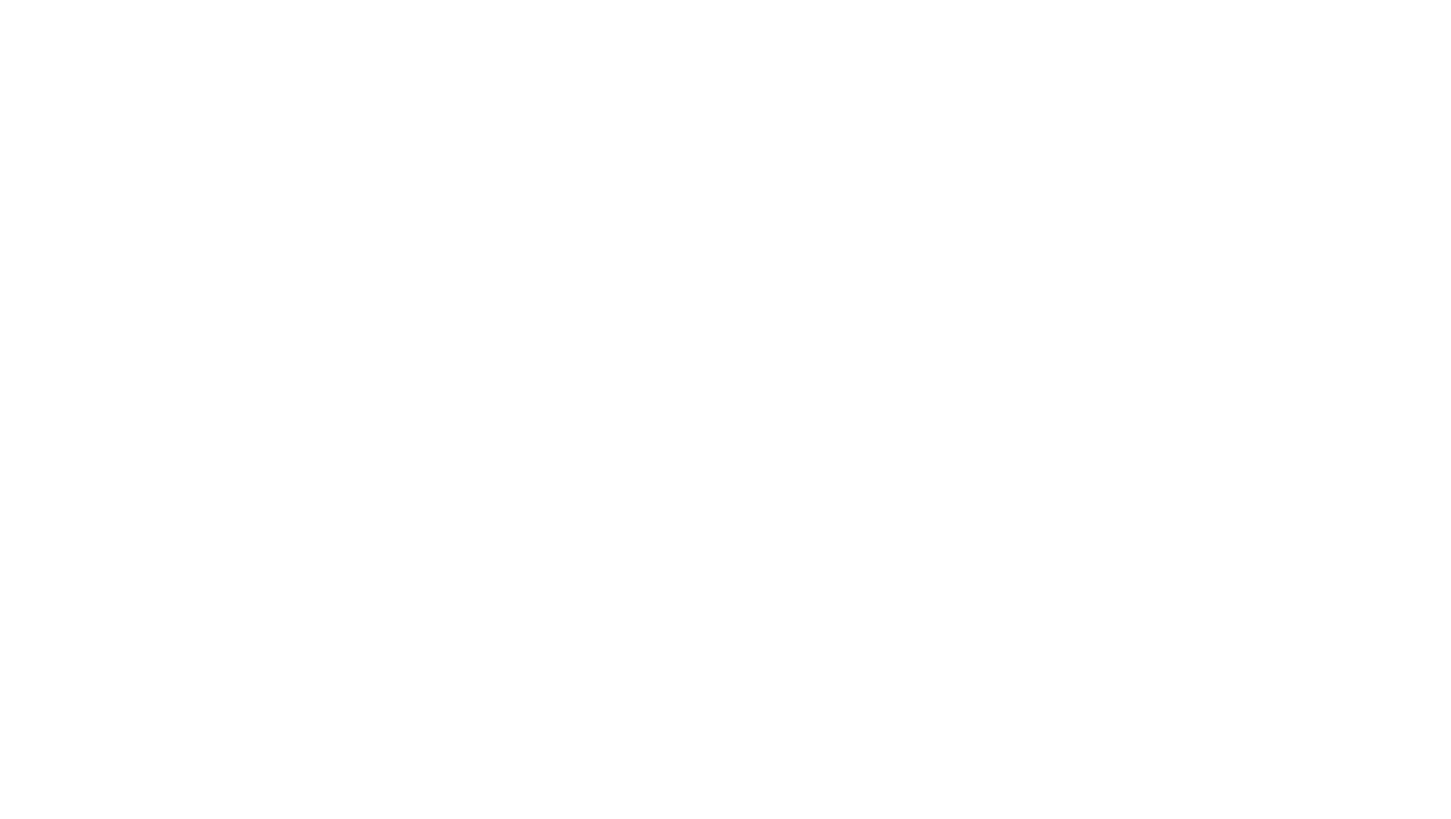
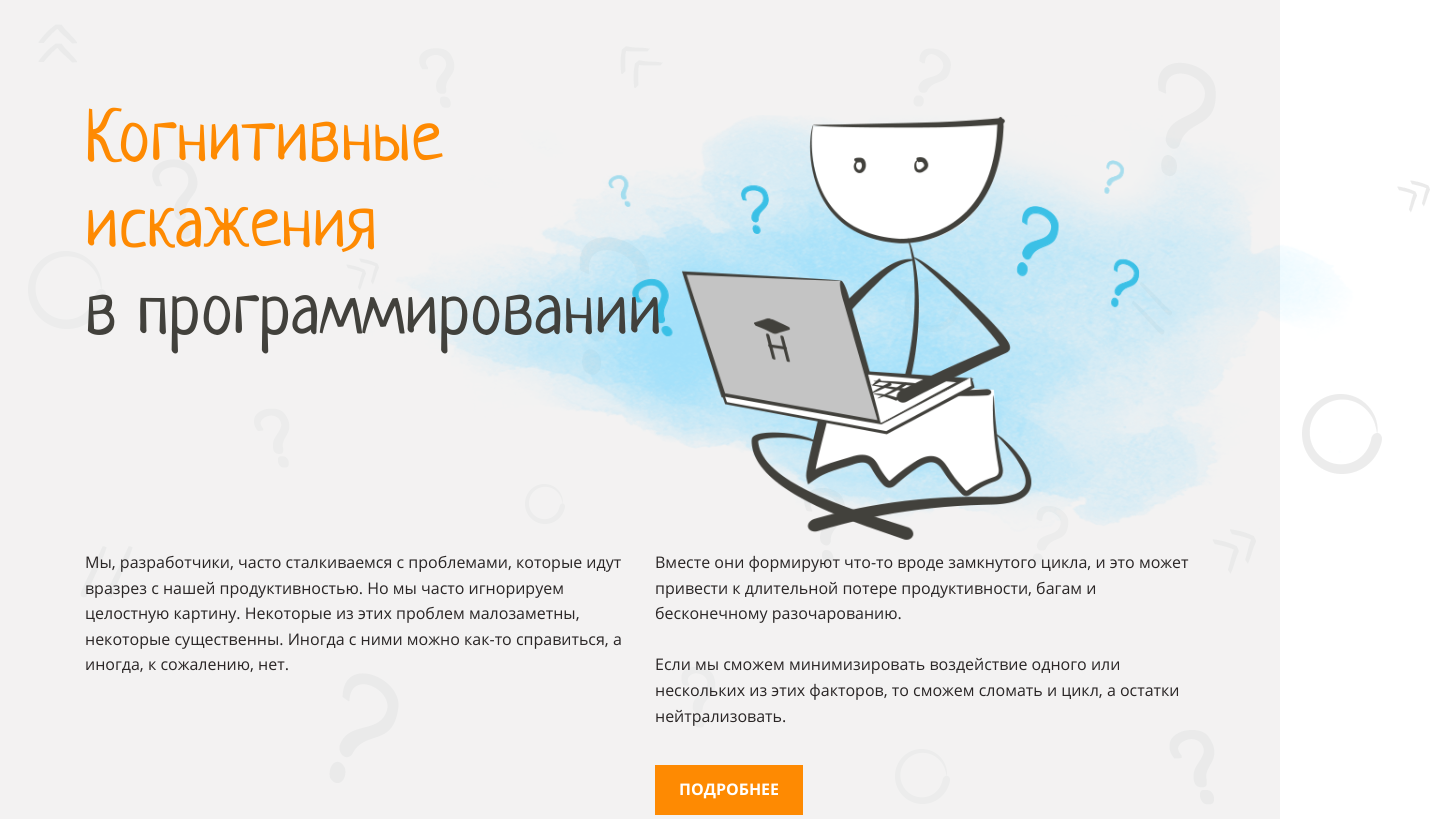
Before and after one commit to nofacez/cognitive-biases, a website: page src/index.html in a window 1280 px wide. Shown: the top 819 px of the page, 1451 px wide, since content can reach past the window. Drawn offline with Linux system fonts and the light colour scheme.

Commit message:
header section added

```diff
--- a/src/index.html
+++ b/src/index.html
@@ -8,7 +8,27 @@
 
     <link rel="stylesheet" href="styles/style.css">
 </head>
-<body>
-
+<body class="dark">
+    <header>
+        <section class="bg-primary">
+            <div class="header-content section-content">
+                <div class="header-title main-color">
+                    <h1>Когнитивные<br>искажения<br><span class="main-dark-color">в программировании</span></h1>
+                </div>
+                <img src="../assets/images/main.png" alt="header image" class="header-image">
+                <div class="text-cols-container">
+                    <div class="text-content">
+                        <p>Мы, разработчики, часто сталкиваемся с проблемами, которые идут вразрез с нашей продуктивностью. Но мы часто игнорируем целостную картину. Некоторые из этих проблем малозаметны, некоторые существенны. Иногда с ними можно как-то справиться, а иногда, к сожалению, нет.</p>
+                    </div>
+                    <div class="text-content">
+                        <p>Вместе они формируют что-то вроде замкнутого цикла, и это может привести к длительной потере продуктивности, багам и бесконечному разочарованию.</p><br>
+                        <p>Если мы сможем минимизировать воздействие одного или нескольких из этих факторов, то сможем сломать и цикл, а остатки нейтрализовать.</p>
+                    </div>
+                </div>
+                <a href="#" class="bg-main white header-button">ПОДРОБНЕЕ</a>
+            </div>
+        </section>
+    </header>
+    <footer></footer>
 </body>
 </html>
--- a/src/styles/style.css
+++ b/src/styles/style.css
@@ -54,17 +54,25 @@
 	color: #1085c5;
 }
 
+.bg-main {
+	background-color: #fe8a02;
+}
+
+* {
+	margin: 0;
+	padding: 0;
+}
+
 body {
-	font-family: 'Open Sans', sans-serif;
-	font-size: 16px;
-	line-height: 1.6em;
-	color: #2a2626;
+	font: 16px/1.6em normal sans-serif;
+	font-family: 'Open Sans';
 }
 
 h1,
 h2,
-h3,
-h4 {
+h3 {
+	font-family: 'Neucha';
+	font-weight: normal;
 	line-height: 1.2em;
 }
 h1 {
@@ -78,7 +86,78 @@ h3 {
 }
 
 section {
+	display: flex;
+	flex-grow: 1;
+	justify-content: center;
+}
+
+.bg-primary::before {
+	content: url('../../assets/images/background.png');
+	position: absolute;
+	right: 0;
+	left: 0;
+
+	text-align: center;
+	background: #908d8b;
+	background-repeat: no-repeat;
+	background-size: cover;
+	opacity: 10%;
+
+	z-index: -1;
+}
+
+.section-content {
 	width: 1110px;
+}
+
+.header-content {
+	position: relative;
+	padding: 100px 0;
+
 	text-align: center;
-	margin: 100px;
 }
+
+.header-title {
+	position: absolute;
+
+	text-align: initial;
+}
+
+.header-image {
+	position: relative;
+	height: 525px;
+	top: -45px;
+	right: -270px;
+	z-index: -1;
+}
+
+.text-cols-container {
+	position: absolute;
+	top: 550px;
+	padding-bottom: 40px;
+
+	display: flex;
+	justify-content: space-between;
+	width: 1110px;
+
+	text-align: start;
+}
+
+.text-content {
+	width: 540px;
+}
+
+.header-button {
+	position: absolute;
+	top: 765px;
+	left: 570px;
+	padding: 12px 24px;
+
+	text-align: center;
+	font-weight: bold;
+	text-decoration: none;
+}
+
+.main-sec {
+	background: red;
+}
```
Also changed, not shown: assets/images/background.png (added), assets/images/main.png (added).
